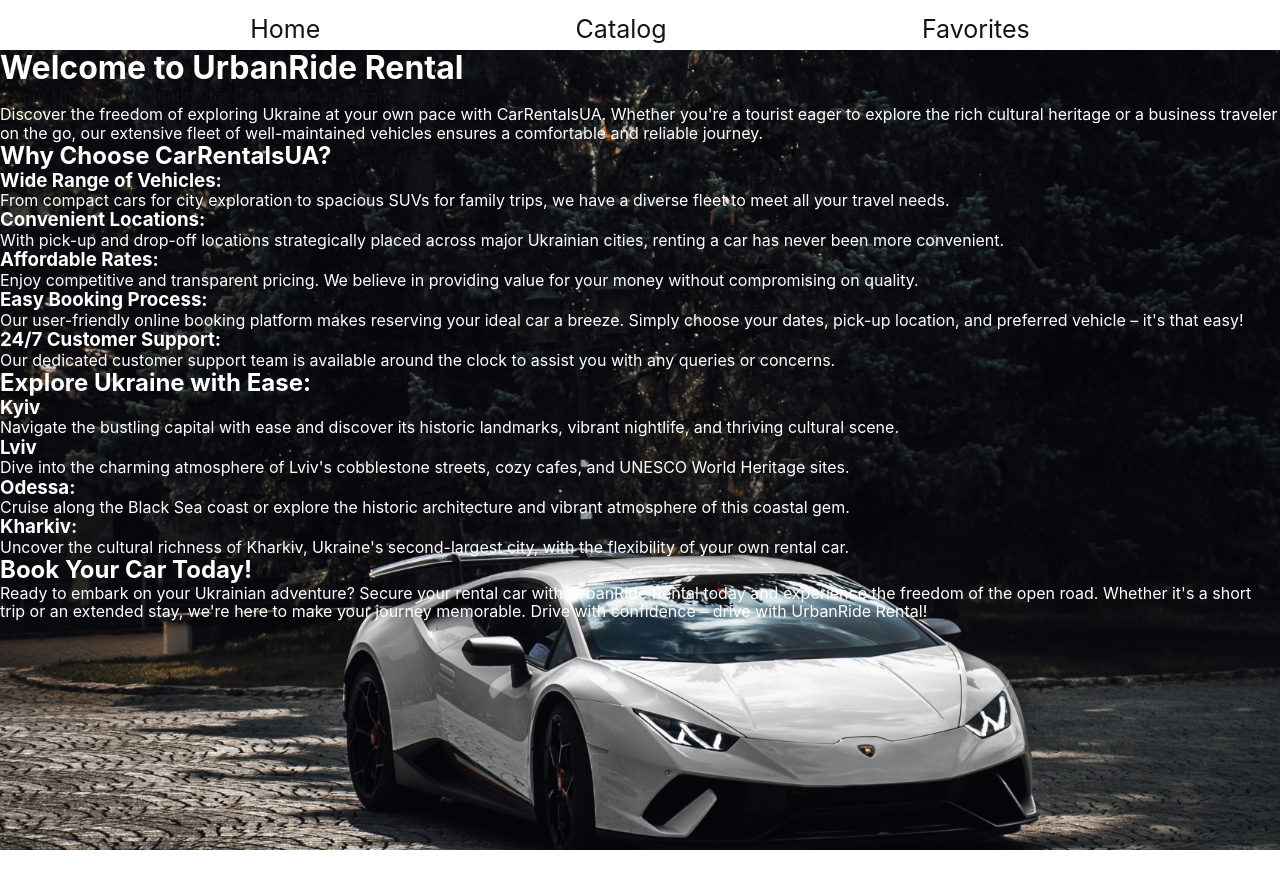
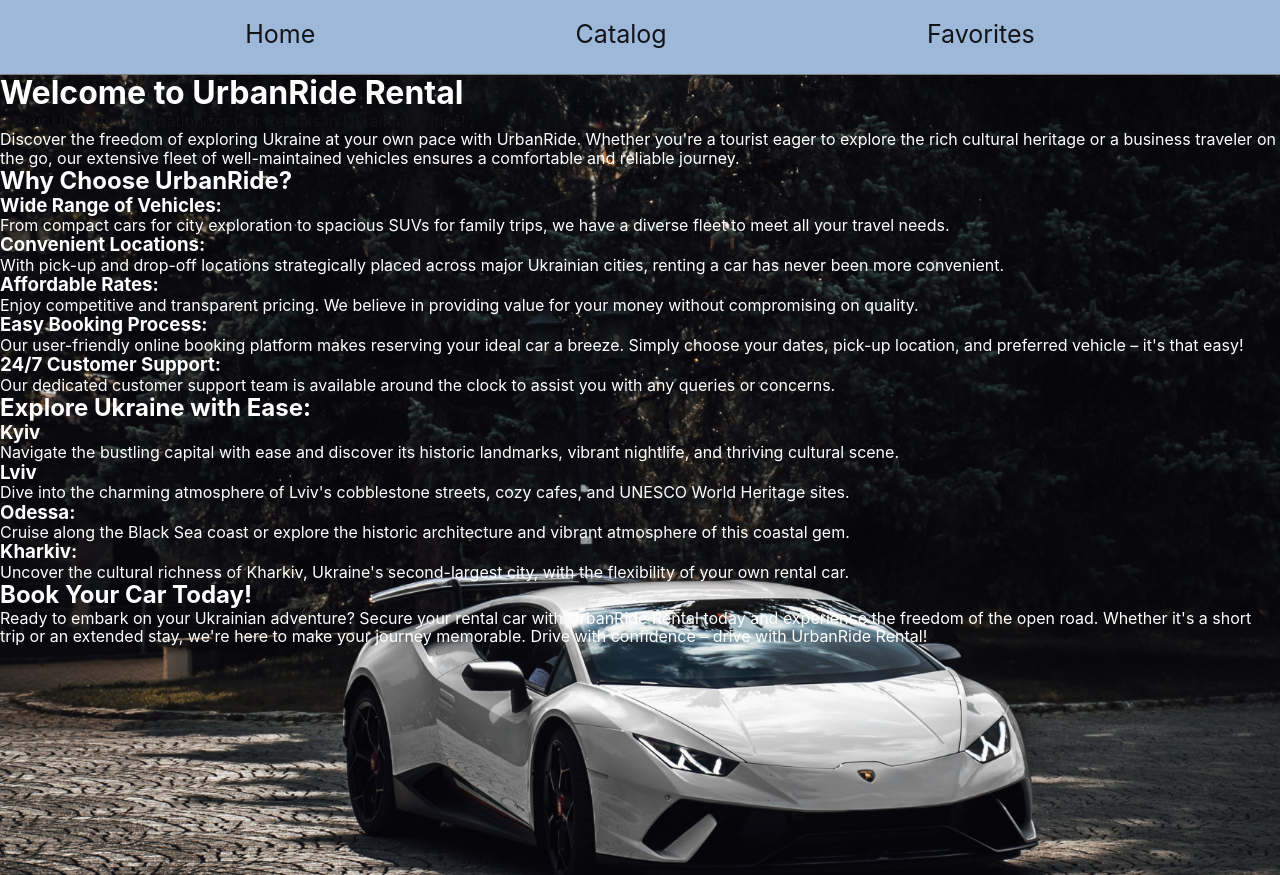
Before and after one commit to AngryAndrii/urbanride, a React (Vite) app: page / in a window 1280 px wide. Before the commit the page ends 850 px from the top, so only its background shows below. Built offline with nearby package versions, Linux system fonts and the light colour scheme.

Commit message:
added some styles

```diff
--- a/src/App.jsx
+++ b/src/App.jsx
@@ -8,7 +8,7 @@ import StyledApp from './App.styled';
 function App() {
   return (
     <StyledApp>
-      <nav className="container">
+      <nav>
         <NavLink to="/" end>
           Home
         </NavLink>
--- a/src/App.styled.js
+++ b/src/App.styled.js
@@ -6,14 +6,16 @@ const StyledApp = styled.div`
     flex-direction: row;
     flex-wrap: wrap;
     justify-content: space-evenly;
-    height: 40px;
+    align-items: center;
+    height: 75px;
     column-gap: 15px;
     font-size: 25px;
-    margin-bottom: 10px;
+    border-bottom: 1px solid gray;
+    background-color: #9eb8d9;
   }
 
   nav > a {
-    display: block;
+    margin-top: 20px;
     height: 100%;
   }
 `;
--- a/src/components/VehicleCard/VehicleCard.jsx
+++ b/src/components/VehicleCard/VehicleCard.jsx
@@ -85,7 +85,7 @@ export const VehicleCard = ({ data }) => {
           </div>
 
           <button type="bytton" className="info_button">
-            more
+            Learn more
           </button>
         </div>
       </StyledCard>
--- a/src/components/VehicleCard/VehicleCard.styled.js
+++ b/src/components/VehicleCard/VehicleCard.styled.js
@@ -7,12 +7,11 @@ const StyledCard = styled.div`
   width: 274px;
   height: 426px;
   border-radius: 14px;
-  &:hover {
-    transform: scale(1.02);
+  /* &:hover {
     box-shadow: 0 1px 1px rgba(0, 0, 0, 0.12), 0 2px 2px rgba(0, 0, 0, 0.12),
       0 4px 4px rgba(0, 0, 0, 0.12), 0 8px 8px rgba(0, 0, 0, 0.12),
       0 16px 16px rgba(0, 0, 0, 0.12);
-  }
+  } */
   .img_div {
     width: 100%;
     height: 268px;
@@ -66,6 +65,12 @@ const StyledCard = styled.div`
     width: 100%;
     height: 44px;
     margin-bottom: 0;
+    font-size: 14px;
+    font-weight: 600;
+  }
+
+  .info_button:is(:hover, :focus) {
+    background-color: #0b44cd;
   }
 `;
 
--- a/src/pages/Favorites/Favorites.jsx
+++ b/src/pages/Favorites/Favorites.jsx
@@ -3,12 +3,13 @@ import StyledList from '../Catalog/Catalog.styled';
 import { selectFavorites } from '../../redux/favorites/favoritesSelectors';
 import Filter from '../../components/Filter/Filter';
 import { VehicleCard } from '../../components/VehicleCard/VehicleCard';
+import StyledFavPage from './Favorites.styled';
 
 const Favorites = () => {
   const favorites = useSelector(selectFavorites);
 
   return (
-    <div>
+    <StyledFavPage>
       <div>
         {favorites.length === 0 ? (
           <h1>Favorite list is empty</h1>
@@ -25,7 +26,7 @@ const Favorites = () => {
           </>
         )}
       </div>
-    </div>
+    </StyledFavPage>
   );
 };
 
--- /dev/null
+++ b/src/pages/Favorites/Favorites.styled.js
@@ -0,0 +1,10 @@
+import styled from 'styled-components';
+
+const StyledFavPage = styled.div`
+  h1 {
+    margin-top: 120px;
+    text-align: center;
+  }
+`;
+
+export default StyledFavPage;
--- a/src/pages/Home/Home.jsx
+++ b/src/pages/Home/Home.jsx
@@ -8,11 +8,11 @@ const Home = () => {
       Rentals in Ukrainian Cities!
       <p>
         Discover the freedom of exploring Ukraine at your own pace with
-        CarRentalsUA. Whether you're a tourist eager to explore the rich
-        cultural heritage or a business traveler on the go, our extensive fleet
-        of well-maintained vehicles ensures a comfortable and reliable journey.
+        UrbanRide. Whether you're a tourist eager to explore the rich cultural
+        heritage or a business traveler on the go, our extensive fleet of
+        well-maintained vehicles ensures a comfortable and reliable journey.
       </p>
-      <h2>Why Choose CarRentalsUA?</h2>
+      <h2>Why Choose UrbanRide?</h2>
       <ul>
         <li>
           <h3>Wide Range of Vehicles: </h3>
```
